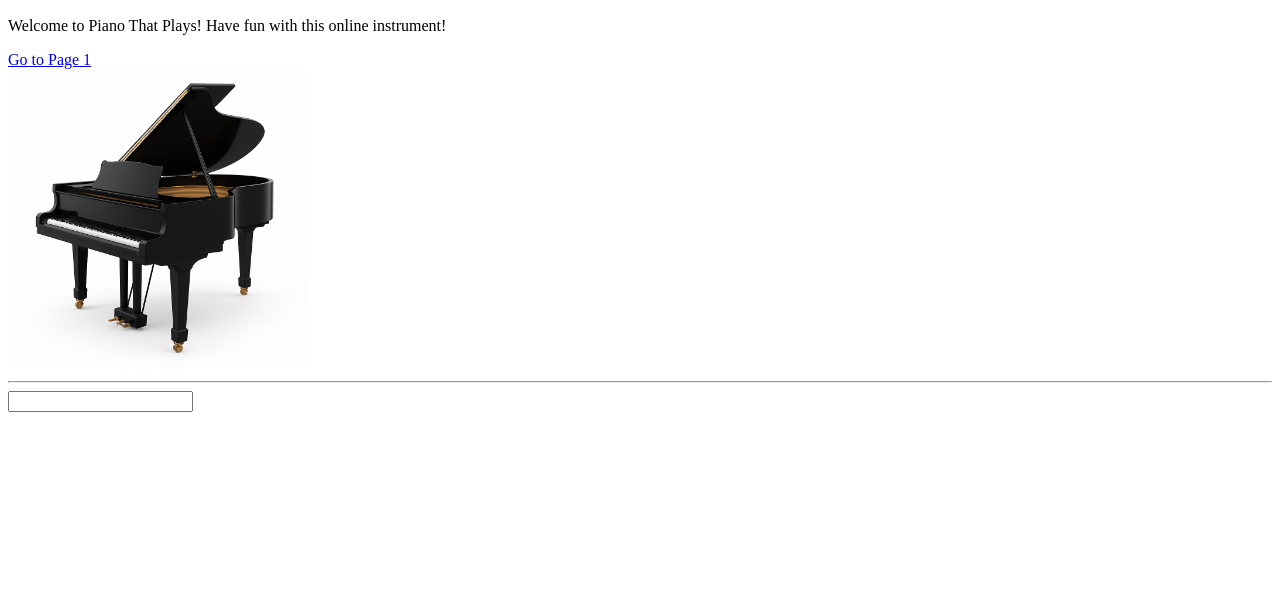
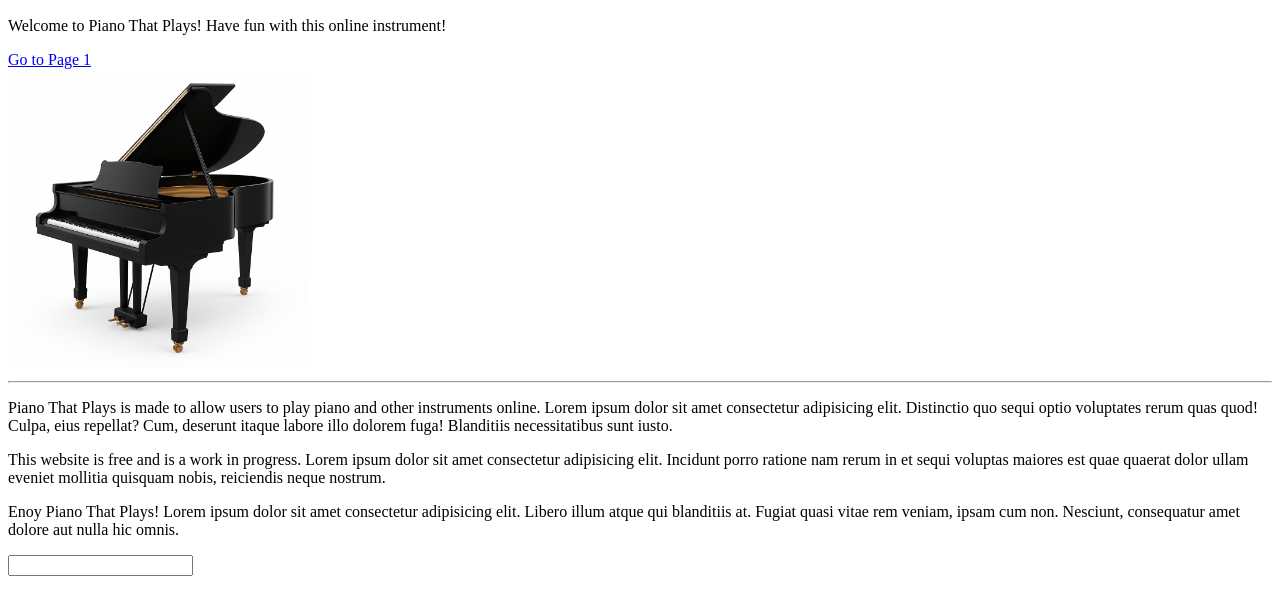
Before and after one commit to symphony407/piano-That-plays, a plain HTML site: page index.html in a window 1280 px wide. Shown: the part 110-724 px from the top of the page. Drawn offline with Linux system fonts and the light colour scheme.

Commit message:
Added 3 paragraphs to index.html

```diff
--- a/index.html
+++ b/index.html
@@ -15,6 +15,16 @@
         <img src="./media/image1 copy.png"
         height="300" alt="Piano">
         <hr>
+        <body> <p> Piano That Plays is made to allow users to play piano and other instruments online. Lorem ipsum dolor sit amet consectetur adipisicing elit. Distinctio quo sequi optio voluptates rerum quas quod! Culpa, eius repellat? Cum, deserunt itaque labore illo dolorem fuga! Blanditiis necessitatibus sunt iusto.
+</p></body>
+<body> <p>
+    This website is free and is a work in progress. Lorem ipsum dolor sit amet consectetur adipisicing elit. Incidunt porro ratione nam rerum in et sequi voluptas maiores est quae quaerat dolor ullam eveniet mollitia quisquam nobis, reiciendis neque nostrum.
+</p></body>
+<body>
+    <p>
+        Enoy Piano That Plays! Lorem ipsum dolor sit amet consectetur adipisicing elit. Libero illum atque qui blanditiis at. Fugiat quasi vitae rem veniam, ipsam cum non. Nesciunt, consequatur amet dolore aut nulla hic omnis.
+    </p>
+</body>
         <input>
     </body>
 </html>
```
Also changed, not shown: page1.html (+1 -1 lines).
